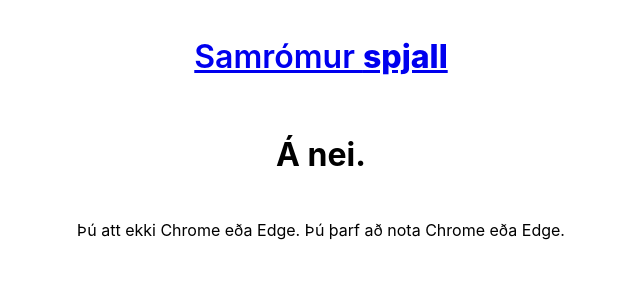
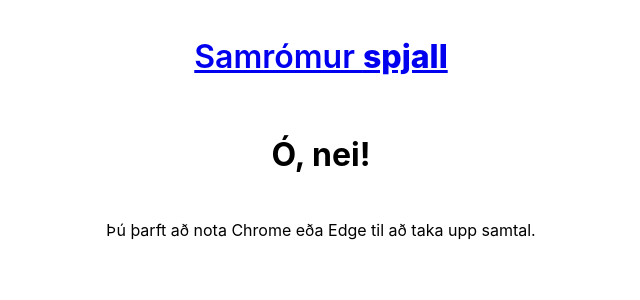
Before and after one commit to cadia-lvl/samromur-chat, a React app in the folder frontend/: page / in a window 1280 px wide. Shown: the top 300 px of the page, without its empty margins (319-959 px from the left). Built offline with nearby package versions, Linux system fonts and the light colour scheme.

Commit message:
Change text to correct icelandic

```diff
--- a/frontend/src/constants/is-is.ts
+++ b/frontend/src/constants/is-is.ts
@@ -1,5 +1,5 @@
 export const unsupportedText = {
-    unsupportedBrowserHeading: 'Á nei.',
+    unsupportedBrowserHeading: 'Ó, nei!',
     unsupportedBrowserContent:
-        'Þú att ekki Chrome eða Edge. Þú þarf að nota Chrome eða Edge.',
+        'Þú þarft að nota Chrome eða Edge til að taka upp samtal.',
 };
```
